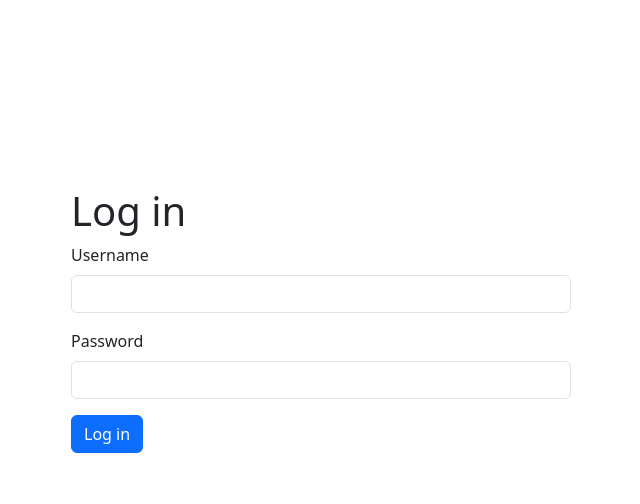
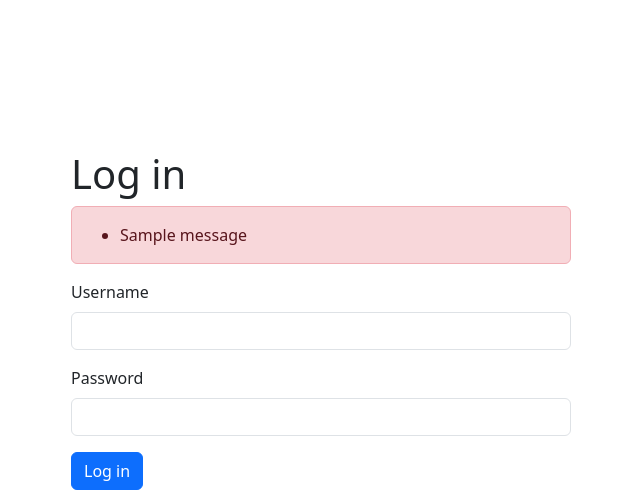
Before and after one commit to student223708/Disco-Elysium, a Django app: template webapp/main/templates/main/users/login.html in a window 1280 px wide. Shown: the top 504 px of the page, without its empty margins (319-959 px from the left). Run offline with Django 3.2, Linux system fonts and the light colour scheme; the template is opened without the code that fills it, so the values that code supplies are empty; tables that the repository leaves empty hold one stand-in row (values such as "Sample post"); one stand-in notice (Sample message) is shown.

Commit message:
Dodano obsługę uwierzytelnienia użytkowników

```diff
--- a/webapp/main/templates/main/users/login.html
+++ b/webapp/main/templates/main/users/login.html
@@ -6,6 +6,16 @@
  <div class="d-flex align-items-center justify-content-center px-4" style="height: 80vh">
      <div style="max-width: 500px" class="w-100">
          <h1>Log in</h1>
+         {% if messages %}
+         <div class="alert alert-danger" role="alert">
+           <ul class="mb-0">
+             {% for message in messages %}
+            <li {% if message.tags %} class="{{ message.tags }}"{% endif %}>{{ message }}</li>
+             {% endfor %}
+           </ul>
+         </div>
+
+         {% endif %}
          <form method="POST" action="/login">
              {% csrf_token %}
 
```
Also changed, not shown: webapp/main/views.py (+10 -1 lines).
